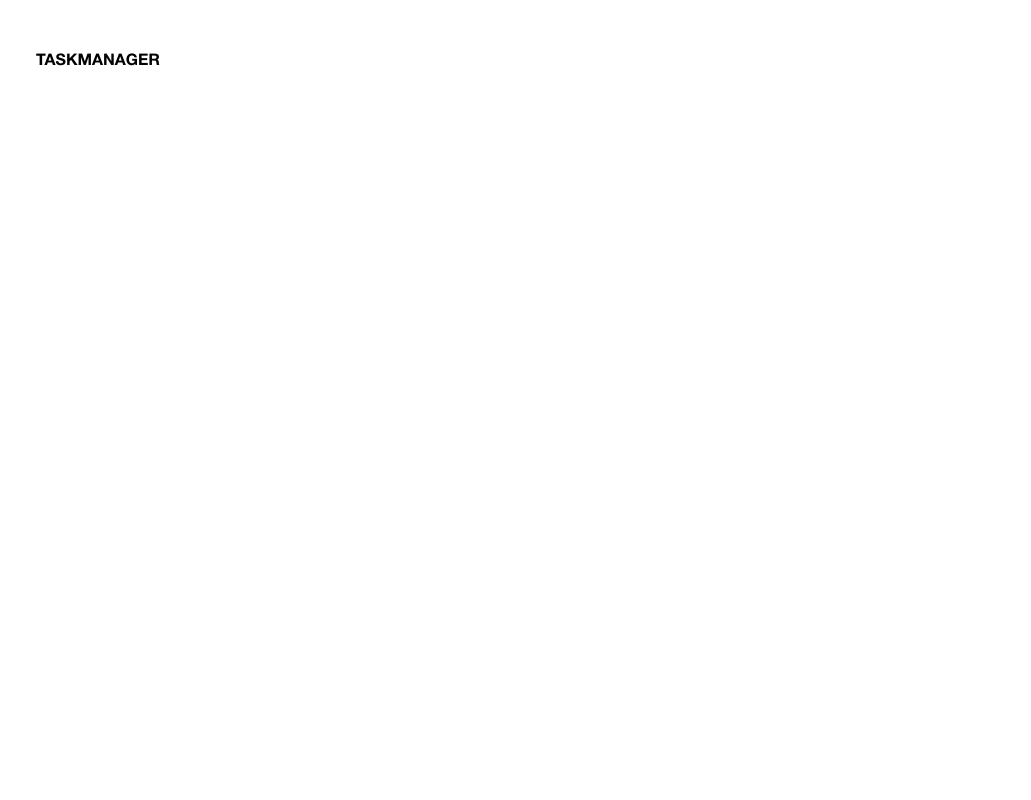
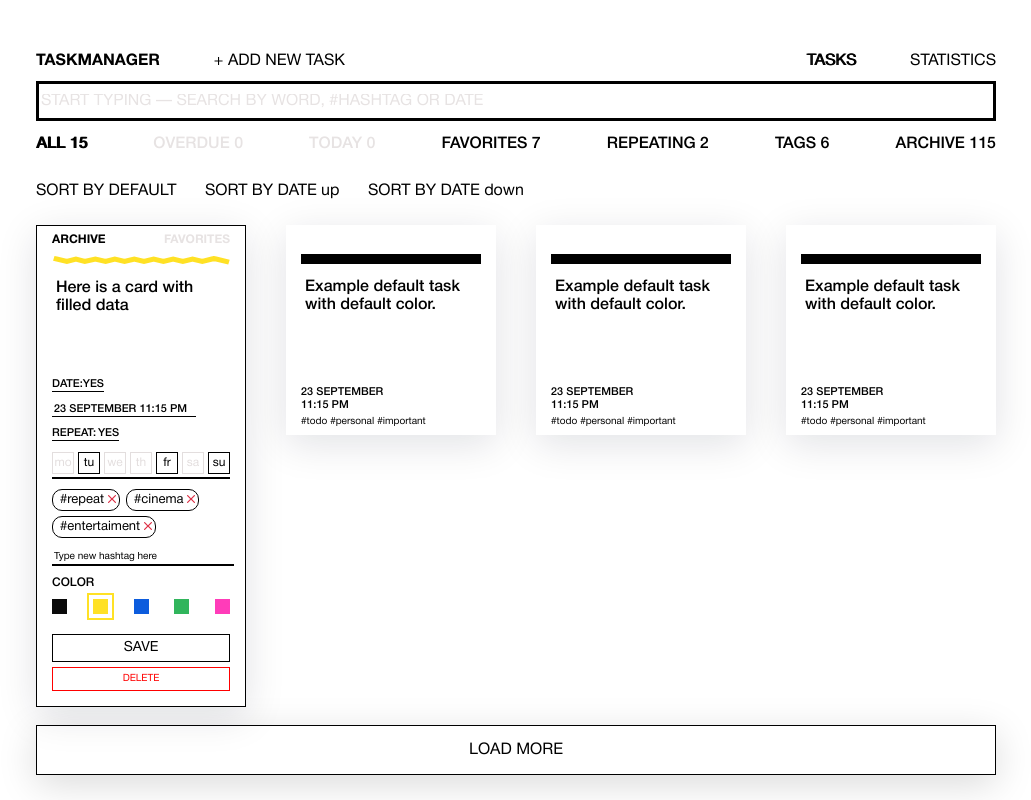
Before and after one commit to cruiser76/684701-taskmanager-9, a website: page public/index.html in a window 1280 px wide. Shown: the whole page, without its empty margins (124-1155 px from the left). Drawn offline with Linux system fonts and the light colour scheme; the site is published under a folder, as on GitHub Pages, so addresses that start at the root find nothing.

Commit message:
Исправил путь подключения скрипта

```diff
--- a/public/index.html
+++ b/public/index.html
@@ -46,6 +46,6 @@
 
       <!-- Контент -->
     </main>
-    <script src="/src/main.js"></script>
+    <script src="../src/main.js"></script>
   </body>
 </html>
```
